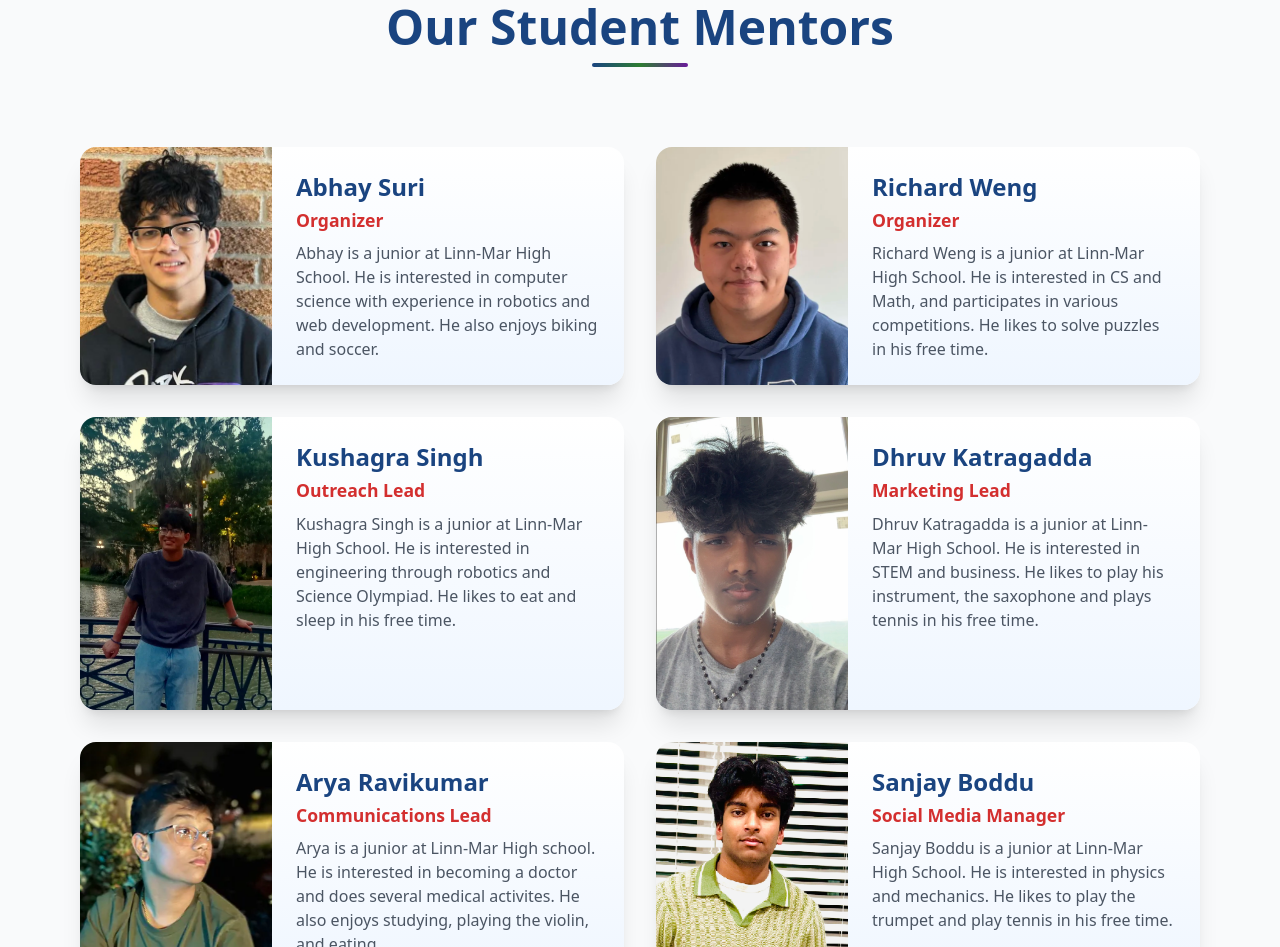
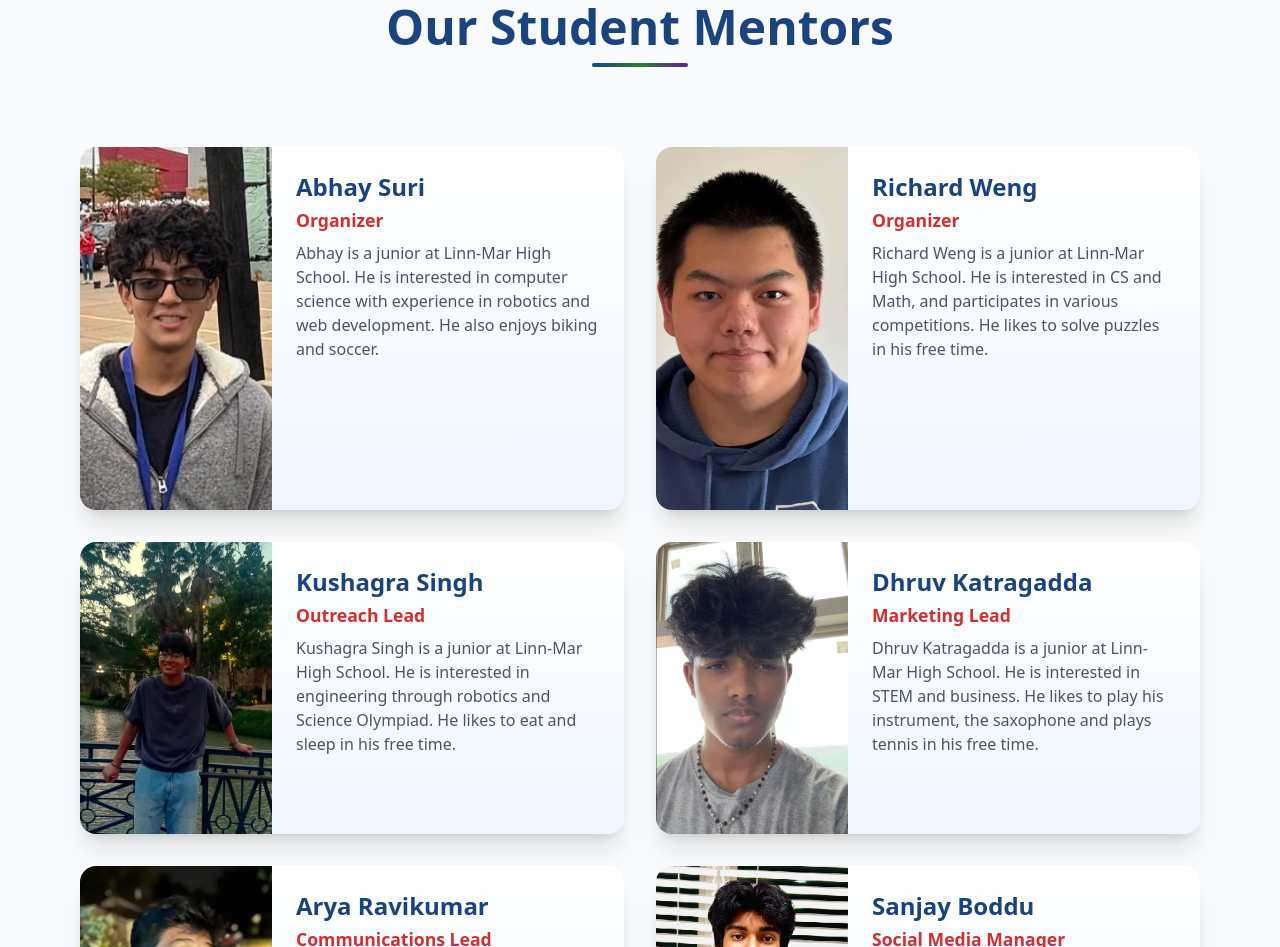
Before and after one commit to Cedar-Rapids-STEM-Circle/crstemcircle, a plain HTML site: page index.html in a window 1280 px wide. Shown: the part 2474-3421 px from the top of the page. Drawn offline with nearby package versions, Linux system fonts and the light colour scheme.

Commit message:
abhay pic

```diff
--- a/index.html
+++ b/index.html
@@ -267,7 +267,7 @@
             <div class="grid grid-cols-1 lg:grid-cols-2 gap-8">
                 <div class="bg-gradient-to-b from-white to-blue-50 rounded-2xl shadow-xl overflow-hidden transition-transform duration-300 hover:-translate-y-4 flex flex-col md:flex-row">
                     <div class="md:w-48 h-48 md:h-auto overflow-hidden">
-                        <img class="w-full h-full object-cover transition-transform duration-500 hover:scale-110" src="src/abhay.jpg" alt="Abhay Suri">
+                        <img class="w-full h-full object-cover transition-transform duration-500 hover:scale-110" src="src/abhay.webp" alt="Abhay Suri">
                     </div>
                     <div class="p-6 flex-1">
                         <h3 class="text-2xl font-bold text-stem-blue mb-1">Abhay Suri</h3>
```
Also changed, not shown: src/abhay.jpg (deleted), src/abhay.webp (added).
